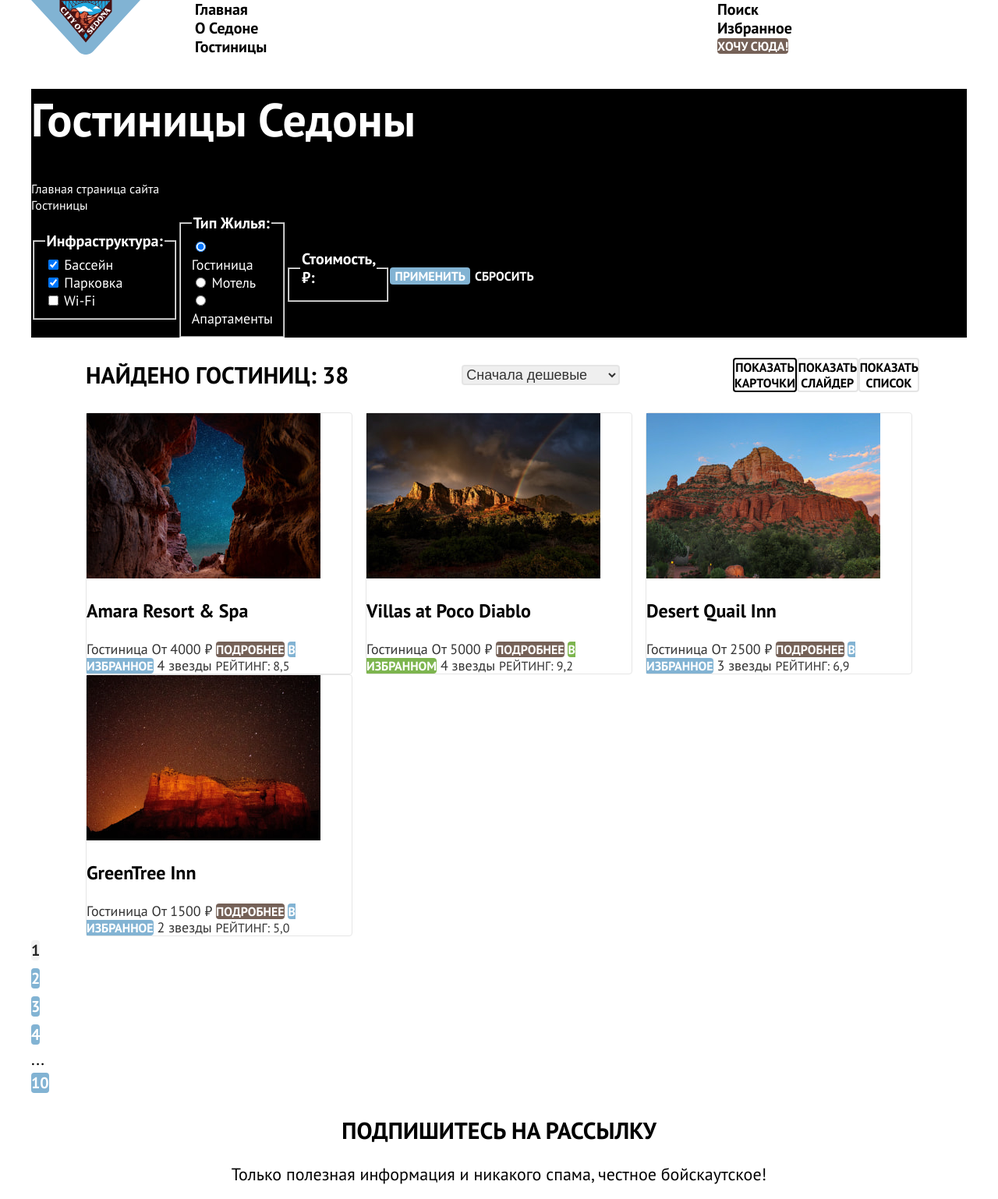
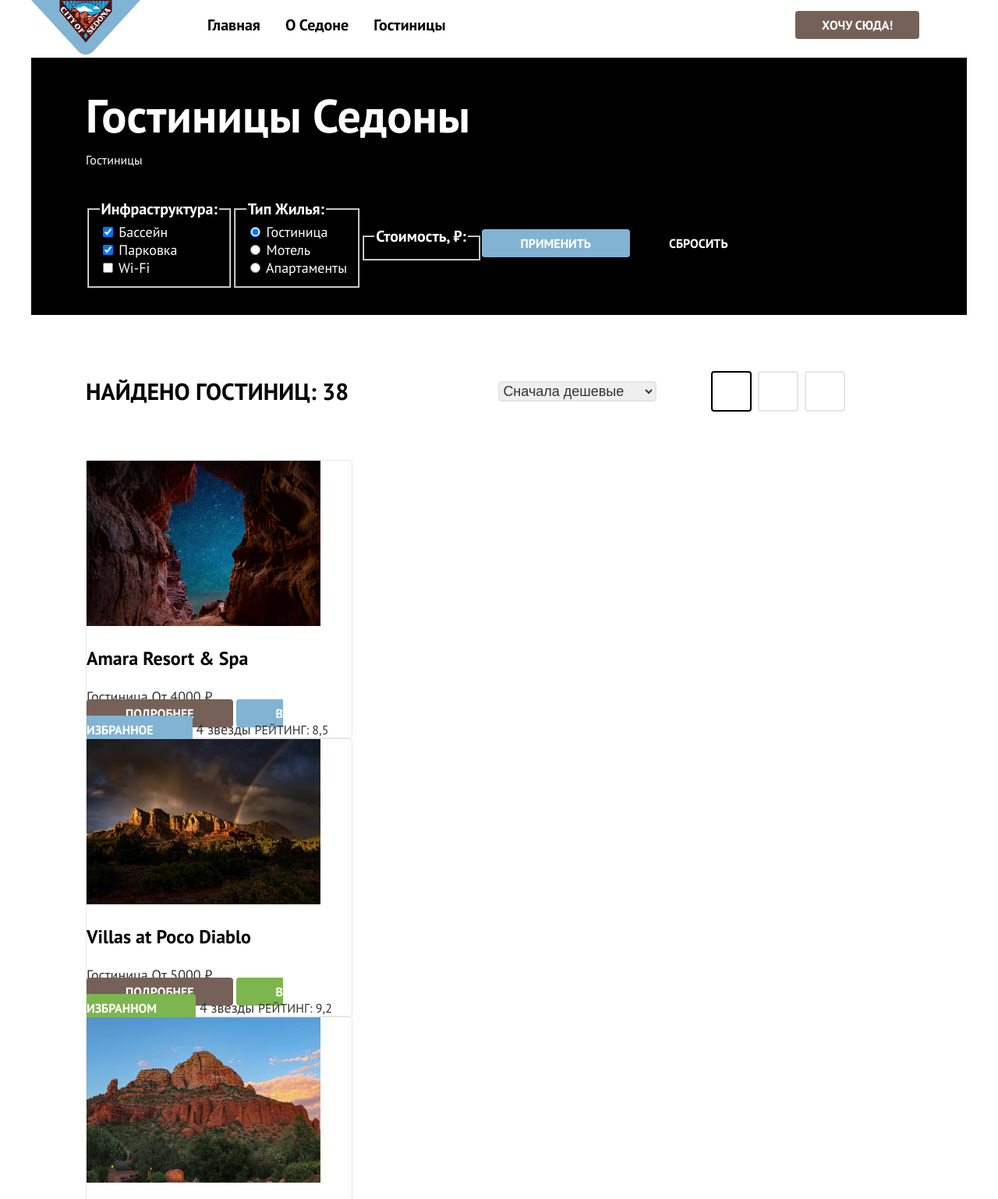
Before and after one commit to htmlacademy-htmlcss/2059277-sedona-35, a plain HTML site: page catalog.html in a window 1280 px wide. Shown: the top 1538 px of the page at 78% size. Drawn offline with Linux system fonts and the light colour scheme.

Commit message:
Добавляет микросетки страниц на флексах

```diff
--- a/styles/styles.css
+++ b/styles/styles.css
@@ -30,7 +30,19 @@ body {
     background-color: #ffffff;
 }
 
+.visually-hidden {
+    position: absolute;
+    width: 1px;
+    height: 1px;
+    margin: -1px;
+    padding: 0;
+    border: 0;
+    clip: rect(0 0 0 0);
+    overflow: hidden;
+}
+
 .button {
+    padding: 8px 50px;
     font-family: inherit;
     font-size: 16px;
     line-height: 20px;
@@ -51,7 +63,6 @@ body {
 
 .page-header {
     display: flex;
-    width: 1200px;
     color: #000000;
     background-color: #ffffff;
 }
@@ -67,6 +78,8 @@ body {
 }
 
 .nav-list {
+    display: flex;
+    flex-wrap: wrap;
     width: 450px;
 }
 
@@ -81,7 +94,20 @@ body {
     margin-left: auto;
 }
 
+.nav-user .nav-link {
+    min-width: 18px;
+    min-height: 18px;
+}
+
+.nav-user .button {
+    display: block;
+    margin-top: 14px;
+    padding: 8px 34px;
+}
+
 .nav-link {
+    display: block;
+    padding: 20px 16px;
     font-size: 20px;
     line-height: 24px;
     font-weight: 700;
@@ -93,9 +119,11 @@ body {
 }
 
 .welcome {
+    margin-bottom: 69px;
     color: #000000;
     background-color: #ffffff;
-    background-image: url("../images/main-background.jpg");
+    background-image: url("../images/main-background-bottom.svg"), url("../images/main-background.jpg");
+    background-position: bottom;
     background-size: 100% auto;
     background-repeat: no-repeat;
 }
@@ -103,13 +131,18 @@ body {
 .welcome-img {
     display: block;
     margin: 0 auto;
+    padding-top: 51px;
+    padding-bottom: 82px;
 }
 
 .advantages {
+    margin-bottom: 96px;
     text-align: center;
 }
 
 .advantages-title-main {
+    margin-top: 0;
+    margin-bottom: 25px;
     font-size: 30px;
     line-height: 36px;
     font-weight: 700;
@@ -117,6 +150,8 @@ body {
 }
 
 .advantages-description-main {
+    margin-top: 0;
+    margin-bottom: 90px;
     font-size: 22px;
     line-height: 26px;
     font-weight: 400;
@@ -148,11 +183,15 @@ body {
 
 .advantages-title {
     margin: 0;
-    padding: 0;
+    padding: 92px 112px 62px;
     font-size: 24px;
     line-height: 28px;
     font-weight: 700;
     text-transform: uppercase;
+}
+
+.advantages-description {
+    padding: 0 80px;
 }
 
 .advantages-item-blue {
@@ -170,10 +209,13 @@ body {
 }
 
 .search {
+    margin-bottom: 96px;
     text-align: center;
 }
 
 .search-title {
+    margin-top: 0;
+    margin-bottom: 20px;
     font-size: 30px;
     line-height: 36px;
     font-weight: 700;
@@ -181,12 +223,18 @@ body {
 }
 
 .search-description {
+    margin-top: 0;
+    margin-bottom: 64px;
+    padding: 0 304px;
     font-size: 22px;
     line-height: 26px;
     font-weight: 400;
 }
 
 .subscription {
+    margin-bottom: 40px;
+    padding-top: 96px;
+    padding-bottom: 104px;
     text-align: center;
 }
 
@@ -199,6 +247,8 @@ body {
 }
 
 .subscription-title {
+    margin-top: 0;
+    margin-bottom: 20px;
     font-size: 30px;
     line-height: 36px;
     font-weight: 700;
@@ -206,6 +256,9 @@ body {
 }
 
 .subscription-description {
+    margin-top: 0;
+    margin-bottom: 54px;
+    padding: 0 104px;
     font-size: 22px;
     line-height: 26px;
     font-weight: 400;
@@ -234,6 +287,7 @@ body {
 .page-footer {
     display: flex;
     margin: 0 auto;
+    margin-bottom: 30px;
     padding: 0 70px;
     color: #000000;
     background-color: #ffffff;
@@ -242,6 +296,18 @@ body {
 .footer-social {
     max-width: 200px;
     margin-right: auto;
+}
+
+.footer-social-list {
+    display: flex;
+    flex-wrap: wrap;
+}
+
+.footer-social-item {
+    margin: 0;
+    padding: 0;
+    width: 48px;
+    height: 40px;
 }
 
 .footer-contacts {
@@ -264,6 +330,8 @@ body {
 }
 
 .inner-header {
+    margin-bottom: 50px;
+    padding: 35px 70px;
     color: #ffffff;
     background-color: #000000;
     background-image: url("../images/catalog-background.jpg");
@@ -272,10 +340,17 @@ body {
 }
 
 .inner-header-title {
+    margin-top: 0;
+    margin-bottom: 8px;
     font-size: 60px;
     line-height: 78px;
     font-weight: 700;
 }
+
+.breadcrumbs {
+    display: flex;
+    margin-bottom: 40px;
+  }
 
 .breadcrumbs-item {
     font-size: 16px;
@@ -290,9 +365,7 @@ body {
 
 .catalog-filter-form {
     display: flex;
-    justify-content: space-between;
     align-items: center;
-    width: 150px;
 }
 
 .catalog-filter-title {
@@ -308,7 +381,7 @@ body {
     font-weight: 400;
 }
 
-.catalog-filter-form button {
+.catalog-filter-form .button {
     font-size: 16px;
     line-height: 20px;
     font-weight: 700;
@@ -326,9 +399,11 @@ body {
 
 .search-container {
     display: flex;
-    justify-content: space-between;
     align-items: center;
+    margin-bottom: 40px;
     padding: 0 70px;
+    color: #000000;
+    background-color: #ffffff;
 }
 
 .search-result {
@@ -339,6 +414,7 @@ body {
 }
 
 .select-control {
+    margin-left: 192px;
     font-size: 18px;
     line-height: 21px;
     font-weight: 400;
@@ -349,15 +425,22 @@ body {
 
 .hotels-display {
     display: flex;
-    width: 160px;
-    padding-right: 70px;
+    margin-left: 70px;
 }
 
 .hotels-display .button {
+    margin-right: 8px;
+    padding: 0;
+    width: 48px;
+    height: 48px;
     color: #000000;
     background-color: #ffffff;
     border: 2px solid #E5E5E5;
     border-radius: 4px;
+}
+
+.hotels-display .button:last-child {
+    margin-right: 0;
 }
 
 .hotels-display .button-checked {
@@ -365,11 +448,7 @@ body {
 }
 
 .hotels-list {
-    display: flex;
-    flex-wrap: wrap;
-    justify-content: space-between;
-    align-items: center;
-    margin: 0;
+    margin-bottom: 80px;
     padding: 0 70px;
 }
 
@@ -412,10 +491,22 @@ body {
 }
 
 .pagination {
+    display: flex;
+    margin-bottom: 60px;
+    padding: 0 70px;
     background-color: #ffffff;
 }
 
+.pagination-item:not(:last-child) {
+    margin-right: 8px;
+}
+
 .pagination-link {
+    display: block;
+    box-sizing: border-box;
+    width: 60px;
+    height: 60px;
+    padding: 12px 13px;
     color: #ffffff;
     background-color: #82B3D3;
     text-decoration: none;
```
Also changed, not shown: index.html (+6 -3 lines).
